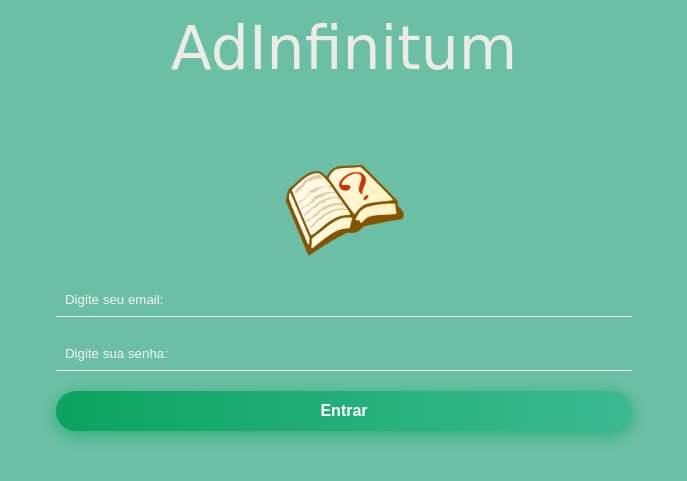
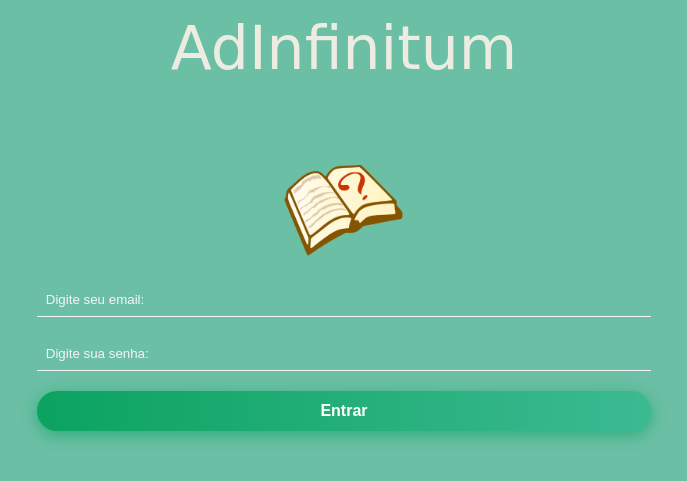
Before and after one commit to iamthepoe/bibliotecaSoftware, a PHP site: page /cadastrar.html in a window 1280 px wide. Shown: the top 481 px of the page, without its empty margins (296-983 px from the left). Run offline with PHP 8.4, Linux system fonts and the light colour scheme; some web fonts are replaced.

Commit message:
pagelog finalizada(de verdade)

```diff
--- a/style.css
+++ b/style.css
@@ -11,7 +11,7 @@ body{
   background-color: var(--corPrincipal);
 }
 .tamanho{
-  width: 45vw;
+  width: 48vw;
   margin-inline: auto;
 }
 header, .header{
@@ -63,7 +63,7 @@ input{
   color: whitesmoke;
 }
 .bn632-hover {
-  width: 45vw;
+  width: 48vw;
   font-size: 16px;
   font-weight: 600;
   color: #fff;
```
